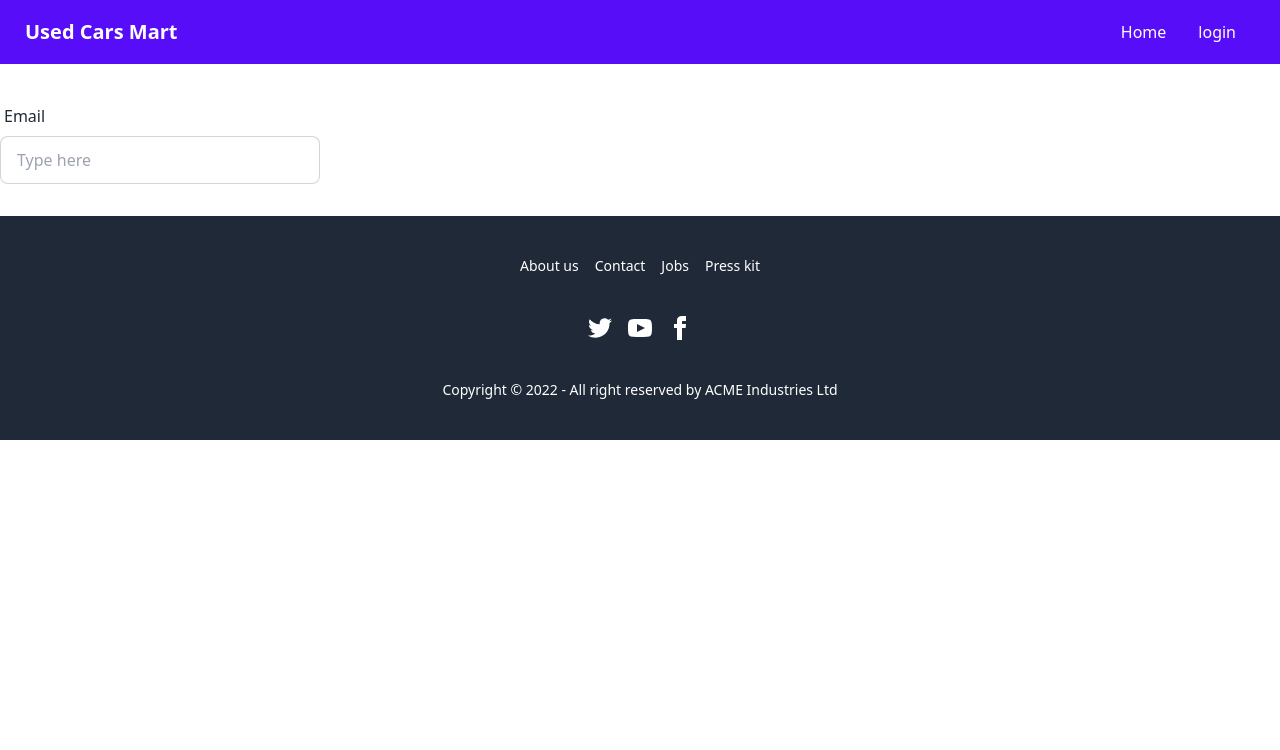
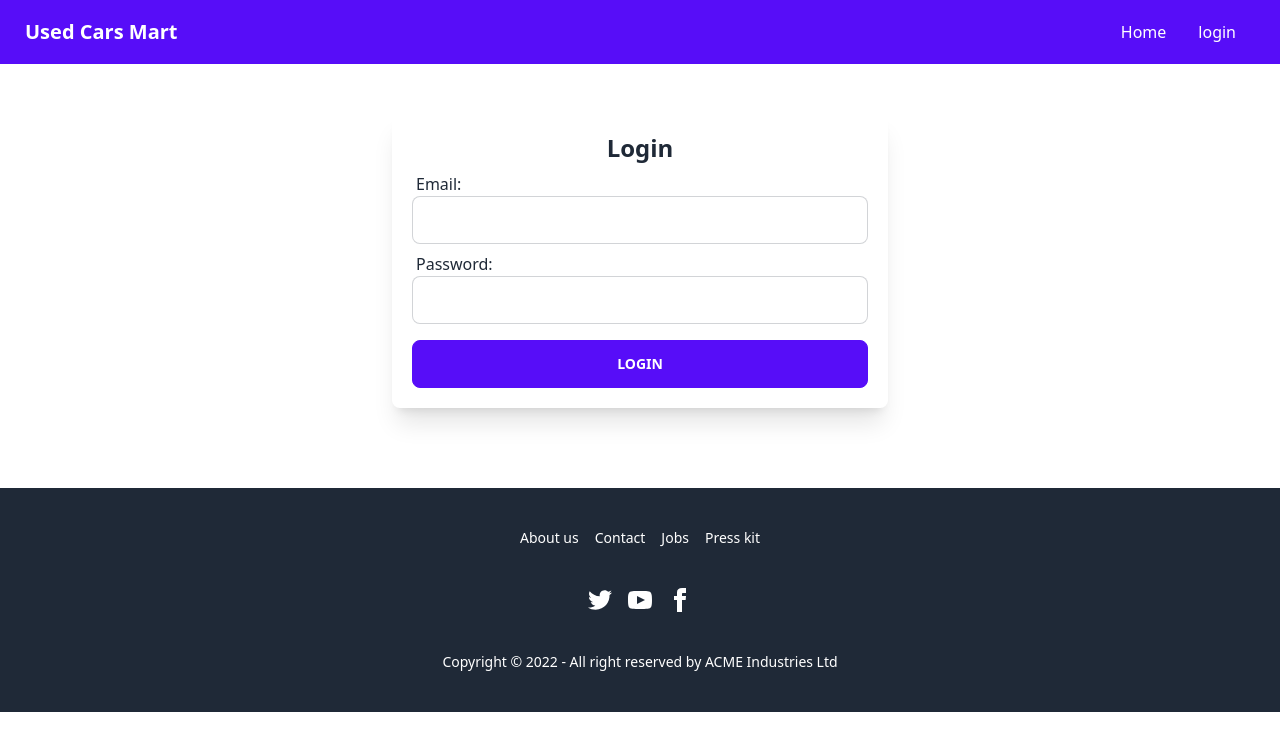
Before and after one commit to sumonkaysar/used-cars-mart-client, a React (Vite) app: page /login in a window 1280 px wide. Shown: the top 750 px of the page. Built offline with nearby package versions, Linux system fonts and the light colour scheme; no server answers.

Commit message:
added login page

```diff
--- a/package.json
+++ b/package.json
@@ -16,6 +16,7 @@
     "firebase": "^9.14.0",
     "react": "^18.2.0",
     "react-dom": "^18.2.0",
+    "react-hook-form": "^7.39.5",
     "react-icons": "^4.6.0",
     "react-router-dom": "^6.4.3",
     "react-spinners": "^0.13.6",
--- a/src/Layout/Root.jsx
+++ b/src/Layout/Root.jsx
@@ -7,7 +7,7 @@ const Root = () => {
   return (
     <div>
       <Navbar />
-      <div className="pt-20 lg:pt-24 mb-5 lg:mb-8 container mx-auto">
+      <div className="pt-28 mb-20 container mx-auto">
         <Outlet />
       </div>
       <Footer />
--- a/src/Pages/Cars/CarDetails/CarDetails.jsx
+++ b/src/Pages/Cars/CarDetails/CarDetails.jsx
@@ -12,8 +12,8 @@ const CarDetails = ({ car }) => {
         <p className="-mb-2">Original Price: <span className="font-bold">${originalPrice}</span></p>
         <p className="-mb-2">Location: <span className="font-bold">{location}</span></p>
         <p className="-mb-2">Years Used: <span className="font-bold">{usedYears} {usedYears.length > 1 ? 'years' : 'year'}</span></p>
-        <p className="-mb-2">Seller: <span className="font-bold inline-flex items-center gap-2">{sellerName} {sellerVerified && <FaCheckCircle className='text-xl' color='#1a1aff' />}</span></p>
-        <p><small>Posted: <span className="font-bold">{postedTime}</span></small></p>
+        <p className="-mb-3">Seller: <span className="font-bold inline-flex items-center gap-2">{sellerName} {sellerVerified && <FaCheckCircle className='text-xl' color='#1a1aff' />}</span></p>
+        <p><small>Posted on: <span className="font-bold">{postedTime}</span></small></p>
         <div className="card-actions">
           <button className="btn btn-primary">Book Now</button>
         </div>
--- a/src/Pages/Cars/Cars.jsx
+++ b/src/Pages/Cars/Cars.jsx
@@ -8,7 +8,7 @@ const Cars = () => {
   return (
     <div>
       <h2 className="text-3xl font-semibold">{}</h2>
-      <div className="grid grid-cols-1 md:grid-cols-2 lg:grid-cols-3 gap-5 mx-5">
+      <div className="grid grid-cols-1 md:grid-cols-2 lg:grid-cols-3 gap-8 mx-5">
         {
           cars.map(car => <CarDetails
             key={car._id}
--- a/src/Pages/Login/Login.jsx
+++ b/src/Pages/Login/Login.jsx
@@ -1,11 +1,68 @@
+import { useContext, useState } from "react";
+import { useForm } from "react-hook-form";
+import { AuthContext } from "../../contexts/AuthProvider";
+
 const Login = () => {
+  const {login} = useContext(AuthContext);
+  const { register, formState: { errors }, handleSubmit } = useForm();
+  const [loginError, setLoginError] = useState('');
+
+  const handleLogin = data => {
+    setLoginError('');
+    login(data.email, data.password)
+    .then(result => {
+      const user = result.user;
+      setLoginUserEmail(data.email);
+    })
+    .catch(err => {
+      console.error(err);
+      switch (err.message.split("auth/")[1].split(")")[0]) {
+        case "user-not-found":
+          setLoginError("The user is not registered");
+          break;
+
+        case "wrong-password":
+          setLoginError("Password is Incorrect");
+          break;
+
+        case "too-many-requests":
+          setLoginError(err.message.split("(auth/")[0].split(": ")[1]);
+          break;
+
+        default:
+          setLoginError(err.message)
+          break;
+      }
+    });
+  }
 
   return (
-    <div>
-      <div className="form-control w-full">
-      <label className="label">Email</label>
-        <input type="text" placeholder="Type here" className="input input-bordered w-full max-w-xs" />
-      </div>
+    <div className="mx-5">
+      <form onSubmit={handleSubmit(handleLogin)} className="w-full md:w-3/4 lg:w-1/2 xl:w-2/5 mx-auto shadow-xl p-5 rounded-lg">
+        <h2 className="text-2xl font-bold text-center">Login</h2>
+        <div className="form-control w-full">
+          <label htmlFor="email" className="label pb-0">Email:</label>
+          <input
+            id="email"
+            {...register("email", { required: "Email address can't be blank" })}
+            type="email"
+            className="input input-bordered w-full"
+          />
+          <p className="text-error font-bold">{errors.email && errors.email.message}</p>
+        </div>
+        <div className="form-control w-full">
+          <label htmlFor="password" className="label pb-0">Password:</label>
+          <input
+            id="password"
+            {...register("password", { required: "Password address can't be blank" })}
+            type="password"
+            className="input input-bordered w-full"
+          />
+          <p className="text-error font-bold">{errors.password && errors.password.message}</p>
+        </div>
+        <button className="btn btn-primary w-full mt-4" type="submit">Login</button>
+        {loginError && <p className="text-error text-center font-bold">{loginError}</p>}
+      </form>
     </div>
   );
 }
--- a/src/Pages/Shared/Navbar/Navbar.jsx
+++ b/src/Pages/Shared/Navbar/Navbar.jsx
@@ -8,7 +8,7 @@ const Navbar = () => {
   </>
 
   return (
-    <nav className="bg-primary text-primary-content fixed w-full">
+    <nav className="bg-primary text-primary-content fixed w-full z-10">
       <div className="navbar container mx-auto">
         <div className="navbar-start">
           <Link to='/' className="btn btn-ghost normal-case text-xl">Used Cars Mart</Link>
--- a/src/contexts/AuthProvider.jsx
+++ b/src/contexts/AuthProvider.jsx
@@ -1,8 +1,8 @@
-import { useContext, useEffect, useState } from "react";
+import { createContext, useEffect, useState } from "react";
 import {createUserWithEmailAndPassword, getAuth, onAuthStateChanged, signInWithEmailAndPassword, signOut} from 'firebase/auth';
 import app from "../firebase/firebase.config";
 
-export const AuthContext = useContext();
+export const AuthContext = createContext();
 const auth = getAuth(app);
 
 const AuthProvider = ({children}) => {
--- a/src/main.jsx
+++ b/src/main.jsx
@@ -4,13 +4,16 @@ import App from './App'
 import './index.css'
 import 'react-toastify/dist/ReactToastify.css';
 import { QueryClient, QueryClientProvider } from '@tanstack/react-query';
+import AuthProvider from './contexts/AuthProvider';
 
 const queryClient = new QueryClient();
 
 ReactDOM.createRoot(document.getElementById('root')).render(
   <React.StrictMode>
     <QueryClientProvider client={queryClient}>
-      <App />
+      <AuthProvider>
+        <App />
+      </AuthProvider>
     </QueryClientProvider>
   </React.StrictMode>
 )
```
Also changed, not shown: 2 other files (tests, documents, lock files or other folders).
